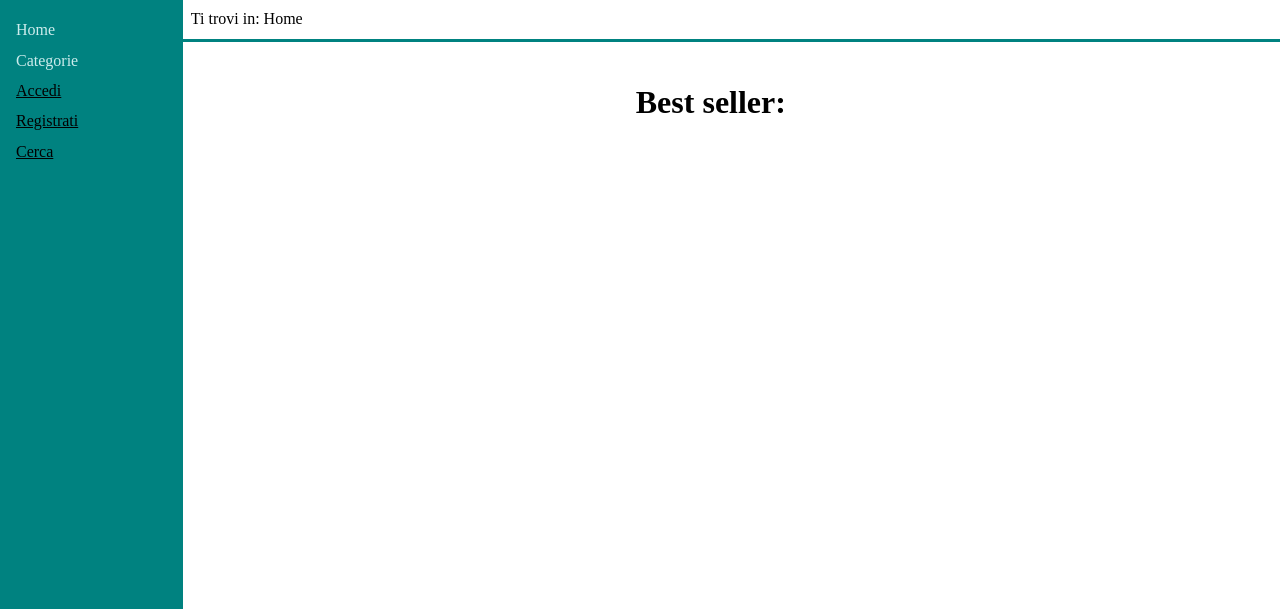
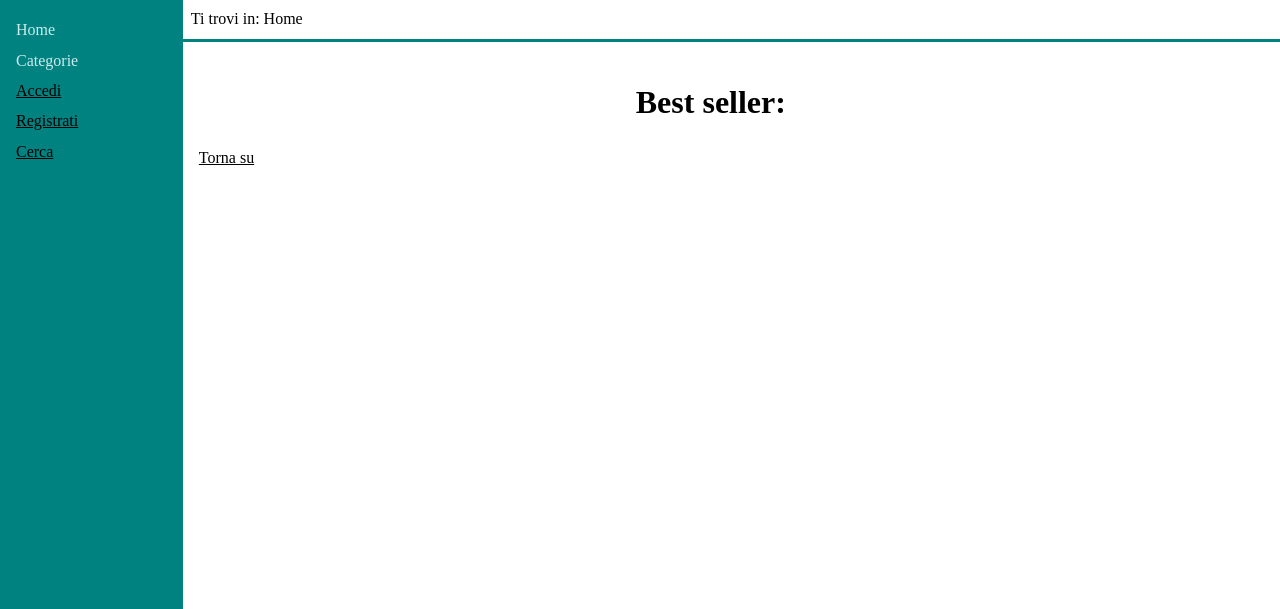
Before and after one commit to FabioMeneghini/ProgettoTecWeb, a PHP site: page / in a window 1280 px wide. Shown: the part 94-703 px from the top of the page. Run offline with PHP 8.4, Linux system fonts and the light colour scheme; data comes from the database, SQL or seed files in the repository; data that the repository does not hold is empty.

Commit message:
Aggiunta torna su in tutte le pagine che possono essere lunghe

```diff
--- a/template/templateDaLeggere.html
+++ b/template/templateDaLeggere.html
@@ -51,6 +51,9 @@
             da css per telefono lasciare solo img titolo e genere-->
             <!--botton per inizia a leggere e js che dice che il libro sarà inserito nel libri che stai leggendo ed eliminato dalla lista -->
             <!--botton per eliminarlo dalla lista e js che dice che il libro sarà eliminato dai suoi salvati se è sicuro -->
+            <nav aria-label="Torna al form di ricerca">
+                <a class="torna_su" href="#content">Torna su</a>
+            </nav>
         </main>
         <footer id="footer">
             <ul>
--- a/template/templateGenere.html
+++ b/template/templateGenere.html
@@ -37,6 +37,9 @@
             <h2>{NomeGenere}</h2>
             <!--dati tabellari ? o lista ? qui vanno in ordine alfabetico? e ci sono tutti i libri del genere-->
             {LibriGenere}
+        <nav aria-label="Torna al form di ricerca">
+            <a class="torna_su" href="#content">Torna su</a>
+        </nav>
         </main>
         <footer id="footer">
             <ul>
--- a/template/templateHomeNonRegistrato.html
+++ b/template/templateHomeNonRegistrato.html
@@ -48,6 +48,9 @@
                 <!--da css si deve poter fermare libro che gira-->
             </ol>
             {LibriGenere}
+        <nav aria-label="Torna al form di ricerca">
+            <a class="torna_su" href="#content">Torna su</a>
+        </nav>
         </main>
         <footer id="footer">
             <ul>
--- a/template/templateHomeUtente.html
+++ b/template/templateHomeUtente.html
@@ -51,6 +51,9 @@
             </ul> -->
             <h2>Trova il tuo prossimo libro</h2>
             {LibriGenere}
+            <nav aria-label="Torna al form di ricerca">
+                <a class="torna_su" href="#content">Torna su</a>
+            </nav>
         </main>
         <footer id="footer">
             <ul>
--- a/template/templateSchedaLibro.html
+++ b/template/templateSchedaLibro.html
@@ -71,6 +71,9 @@
                     <!--se non è un utente registrato mettere accedi se ha un account allora mettere la sua recensione se no mettere il link all'accesso -->
                     <h4 d="community">Recensioni della <span lang="en">community</span></h4>{recensioniComunity}
                 </div>
+                <nav aria-label="Torna al form di ricerca">
+                    <a class="torna_su" href="#content">Torna su</a>
+                </nav>
             </div>
         </main>
         <footer id="footer">
--- a/template/templateStaiLeggendo.html
+++ b/template/templateStaiLeggendo.html
@@ -51,6 +51,9 @@
             da css per telefono lasciare solo img titolo e genere-->
             <!--botton per inizia a leggere e js che dice che il libro sarà inserito nel libri che stai leggendo ed eliminato dalla lista -->
             <!--botton per eliminarlo dalla lista e js che dice che il libro sarà eliminato dai suoi salvati se è sicuro -->
+            <nav aria-label="Torna al form di ricerca">
+                <a class="torna_su" href="#content">Torna su</a>
+            </nav>
         </main>
         <footer id="footer">
             <ul>
--- a/template/templateTerminati.html
+++ b/template/templateTerminati.html
@@ -51,6 +51,9 @@
             da css per telefono lasciare solo img titolo e genere-->
             <!--botton per recensire-->
             <!--botton per eliminarlo dalla lista e js che dice che il libro sarà eliminato se è sicuro -->
+            <nav aria-label="Torna al form di ricerca">
+                <a class="torna_su" href="#content">Torna su</a>
+            </nav>
         </main>
         <footer id="footer">
             <ul>
--- a/template/templateTuttiLibri.html
+++ b/template/templateTuttiLibri.html
@@ -46,6 +46,9 @@
             <!--scelta ordinamento-->
             {CatalogoLibri}
             <!--trona la lista/tabella delle recensioni con button x eliminarle e button x like e senza immagini-->
+            <nav aria-label="Torna al form di ricerca">
+                <a class="torna_su" href="#content">Torna su</a>
+            </nav>
         </main>
         <footer id="footer">
             <ul>
--- a/template/templateTuttiUtenti.html
+++ b/template/templateTuttiUtenti.html
@@ -48,6 +48,9 @@
             {ListaUtenti}
             <!--trona la lista con tutti gli utenti con button x eliminarli (modifica anche?)
             può decidere l'ordine di visualizzazione?-->
+            <nav aria-label="Torna al form di ricerca">
+                <a class="torna_su" href="#content">Torna su</a>
+            </nav>
         </main>
         <footer id="footer">
             <ul>
--- a/tutti_utenti.php
+++ b/tutti_utenti.php
@@ -16,6 +16,7 @@ else {
 $paginaHTML = file_get_contents("template/templateTuttiUtenti.html");
 
 $listaGeneri = "";
+$utenti="";
 
 try {
     $connection = new DBAccess();
@@ -37,6 +38,7 @@ catch(Throwable $e) {
 }
 
 $paginaHTML = str_replace("{listaGeneri}", $listaGeneri, $paginaHTML);
+$paginaHTML = str_replace("{ListaUtenti}", $utenti, $paginaHTML);
 echo $paginaHTML;
 
 ?>
```
